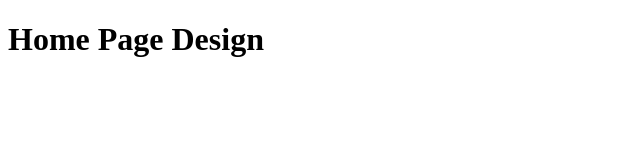
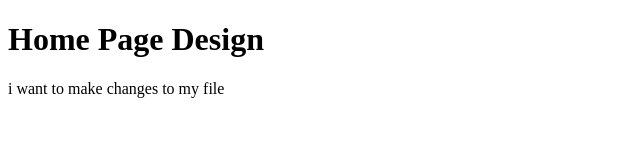
Before and after one commit to adedolapoadeshina/ticketapp, a plain HTML site: page index.html in a window 1280 px wide. Shown: the whole page, without its empty margins (0-640 px from the left). Drawn offline with Linux system fonts and the light colour scheme.

Commit message:
paragraph p has been added

```diff
--- a/index.html
+++ b/index.html
@@ -8,6 +8,6 @@
 	</head>
 	<body>
 		<h1>Home Page Design</h1>
-
+		<p>i want to make changes to my file</p>
 	</body>
 </html>
```
